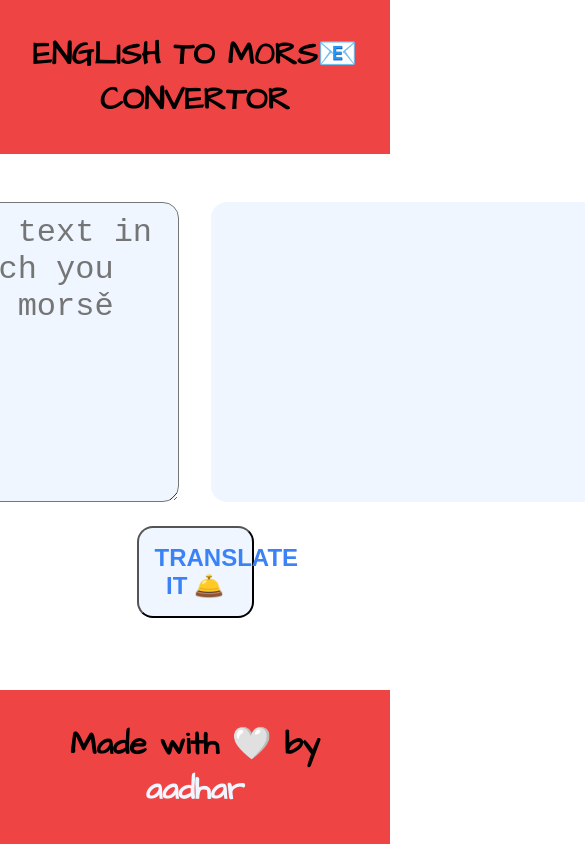
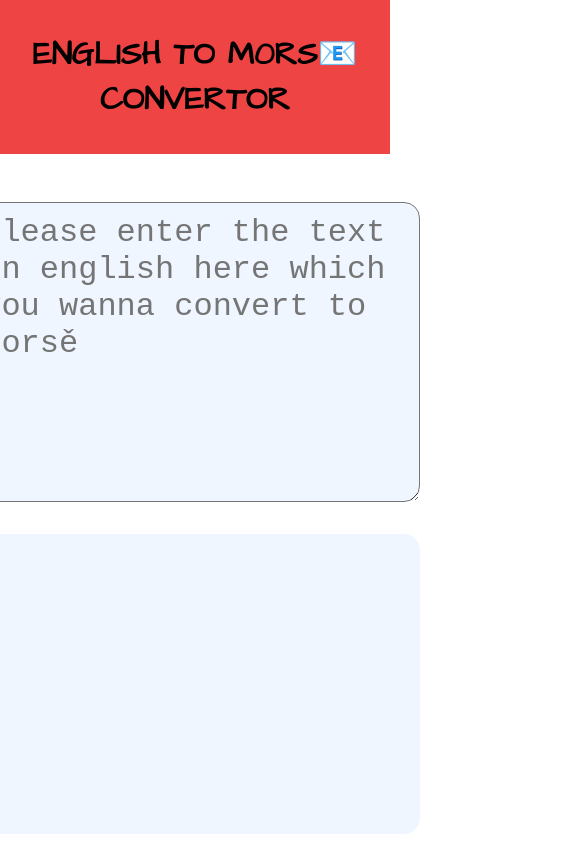
Before and after one commit to aadhar54/binary-secret-message, a plain HTML site: page index.html in a window 390 px wide. Shown: the top 847 px of the page, 585 px wide, since content can reach past the window. Drawn offline with Linux system fonts and the light colour scheme.

Commit message:
added mobile responsiveness

```diff
--- a/app.js
+++ b/app.js
@@ -10,8 +10,8 @@ function playAudio(){
 btn.addEventListener('click',()=>{
     let input = inputTextArea.value;
     fetch('https://api.funtranslations.com/translate/morse.json?text='+input)
-    .then(resonse=>resonse.json)
-    .then((json)=>{
+    .then(resonse=>resonse.json())
+    .then(json=>{
         outputDiv.innerText = json.contents.translated;
     })
 })
--- a/style.css
+++ b/style.css
@@ -29,7 +29,7 @@ header {
   flex-direction: column;
   justify-content: center;
   align-items: center;
-  margin: 2rem 0;
+  margin-top: 2rem;
 }
 
 .io-container {
@@ -37,7 +37,6 @@ header {
   flex-direction: row;
   justify-content: center;
   align-items: center;
-  margin-bottom: 0.5rem;
 }
 
 .io {
@@ -62,6 +61,7 @@ header {
   color: var(--tertiary-color);
   background-color: var(--secondary-color);
   border-radius: 1rem;
+  margin: 2rem 0 3rem 0;
 }
 
 .btn:hover {
@@ -74,8 +74,6 @@ header {
 }
 
 footer {
-  position: absolute;
-  bottom: 0;
   padding: 2rem;
   background-color: var(--primary-color);
   text-align: center;
@@ -83,3 +81,17 @@ footer {
   font-weight: bolder;
   width: 100%;
 }
+
+@media screen and (max-width: 767px) {
+  .io-container {
+    flex-direction: column;
+  }
+
+  .io {
+    width: 450px;
+  }
+
+  .btn {
+    width: 40%;
+  }
+}
```
